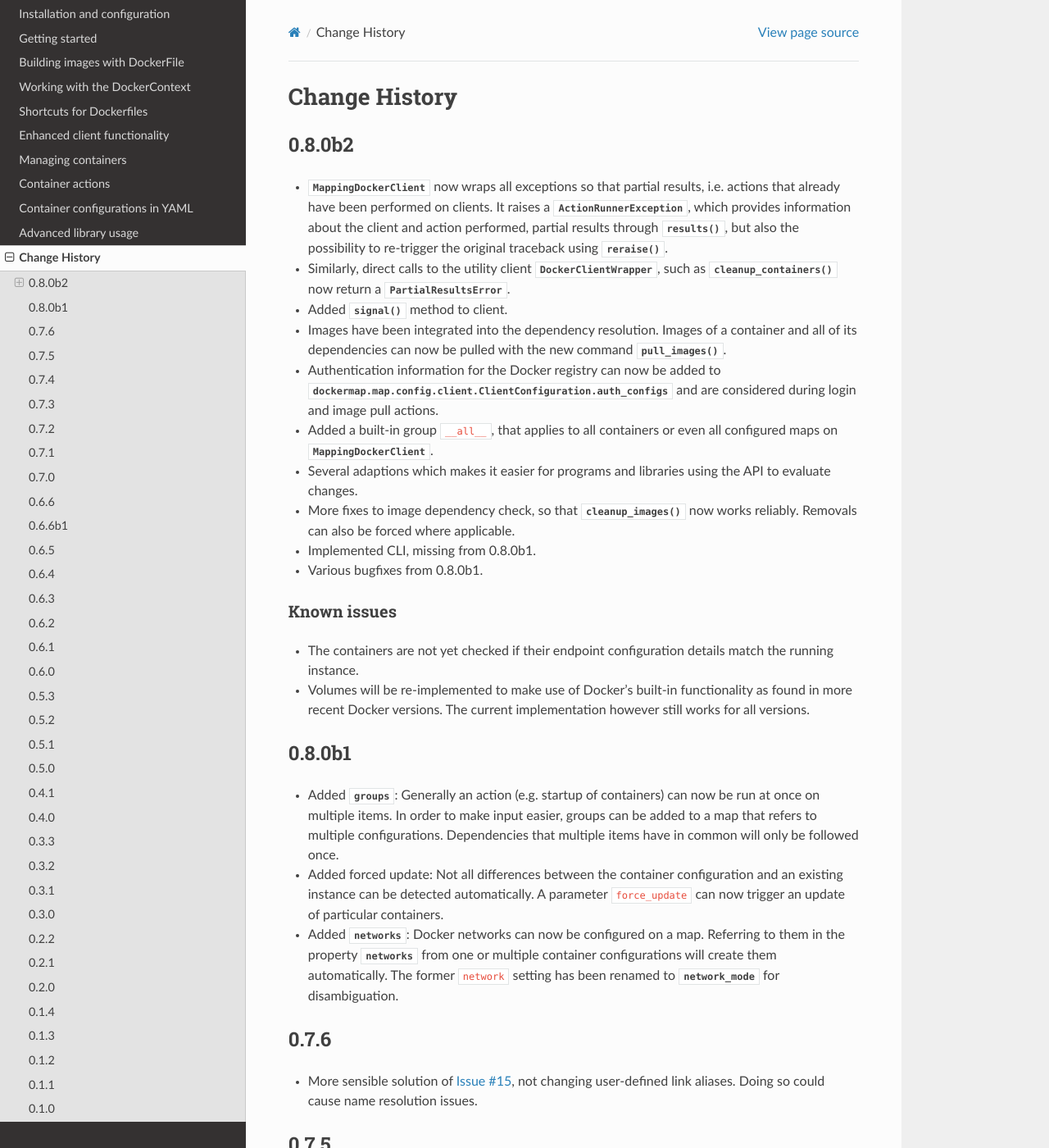
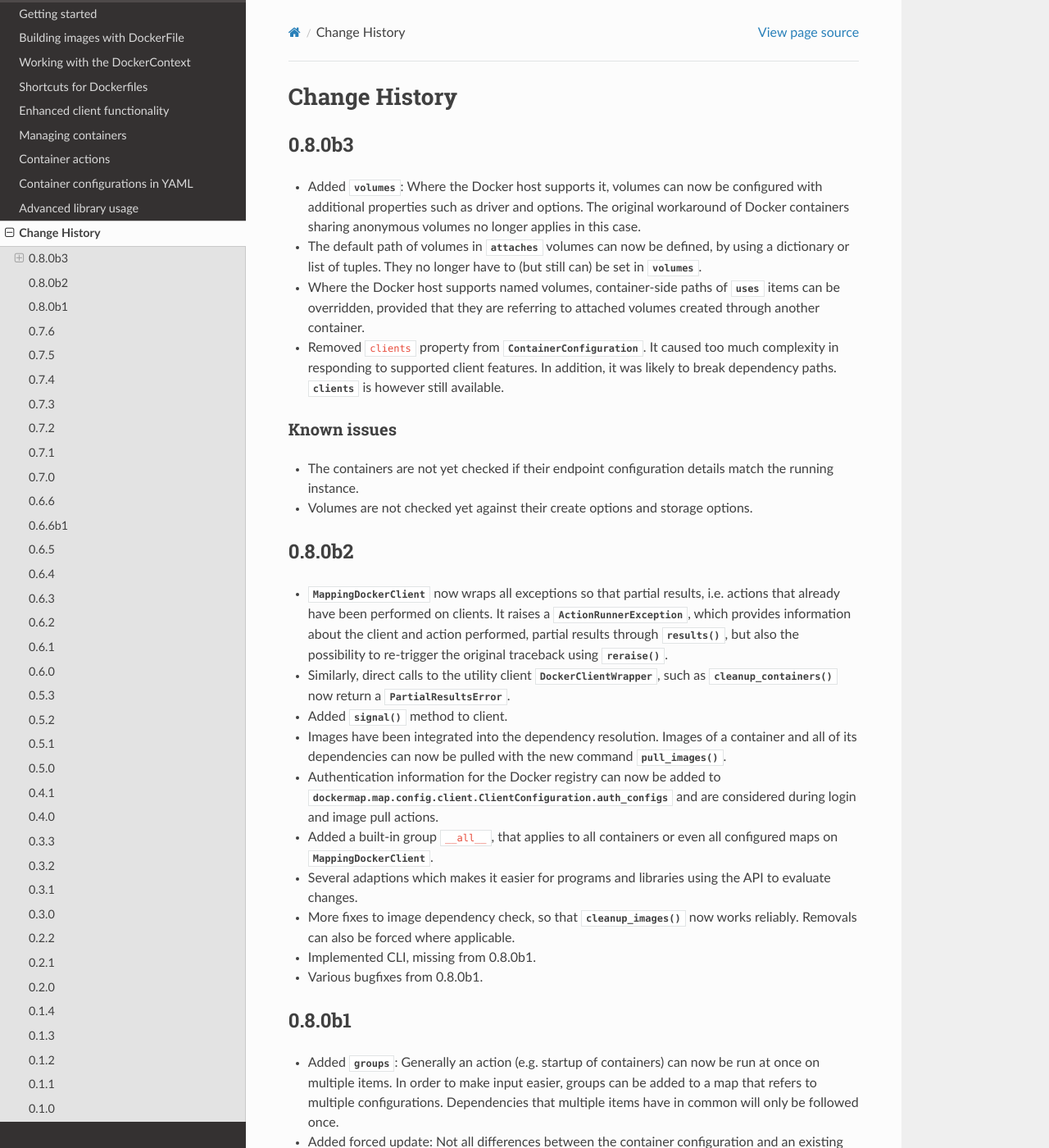
Before and after one commit to merll/docker-map, a Sphinx documentation site: the page built from docs/changes.rst, in a window 1280 px wide and 1400 px high. Shown: the whole window at 82% size. Built offline with Sphinx 7.4.7 and the Read the Docs theme 2.0.0, drawn with Linux system fonts in a browser that asks for light colours.

Commit message:
Updated preliminary change log.

```diff
--- a/docs/changes.rst
+++ b/docs/changes.rst
@@ -2,6 +2,26 @@
 
 Change History
 ==============
+0.8.0b3
+-------
+* Added :attr:`~dockermap.map.config.main.ContainerMap.volumes`: Where the Docker host supports it, volumes can now be
+  configured with additional properties such as driver and options. The original workaround of Docker containers sharing
+  anonymous volumes no longer applies in this case.
+* The default path of volumes in :attr:`~dockermap.map.config.container.ContainerConfiguration.attaches` volumes can now
+  be defined, by using a dictionary or list of tuples. They no longer have to (but still can) be set in
+  :attr:`~dockermap.map.config.main.ContainerMap.volumes`.
+* Where the Docker host supports named volumes, container-side paths of
+  :attr:`~dockermap.map.config.container.ContainerConfiguration.uses` items can be overridden, provided that they are
+  referring to attached volumes created through another container.
+* Removed ``clients`` property from :class:`~dockermap.map.config.container.ContainerConfiguration`. It caused too much
+  complexity in responding to supported client features. In addition, it was likely to break dependency paths.
+  :attr:`~dockermap.map.config.main.ContainerMap.clients` is however still available.
+
+Known issues
+""""""""""""
+* The containers are not yet checked if their endpoint configuration details match the running instance.
+* Volumes are not checked yet against their create options and storage options.
+
 0.8.0b2
 -------
 * :class:`~dockermap.map.client.MappingDockerClient` now wraps all exceptions so that partial results, i.e. actions that
@@ -26,12 +46,6 @@ Change History
   forced where applicable.
 * Implemented CLI, missing from 0.8.0b1.
 * Various bugfixes from 0.8.0b1.
-
-Known issues
-""""""""""""
-* The containers are not yet checked if their endpoint configuration details match the running instance.
-* Volumes will be re-implemented to make use of Docker's built-in functionality as found in more recent Docker versions.
-  The current implementation however still works for all versions.
 
 0.8.0b1
 -------
```
